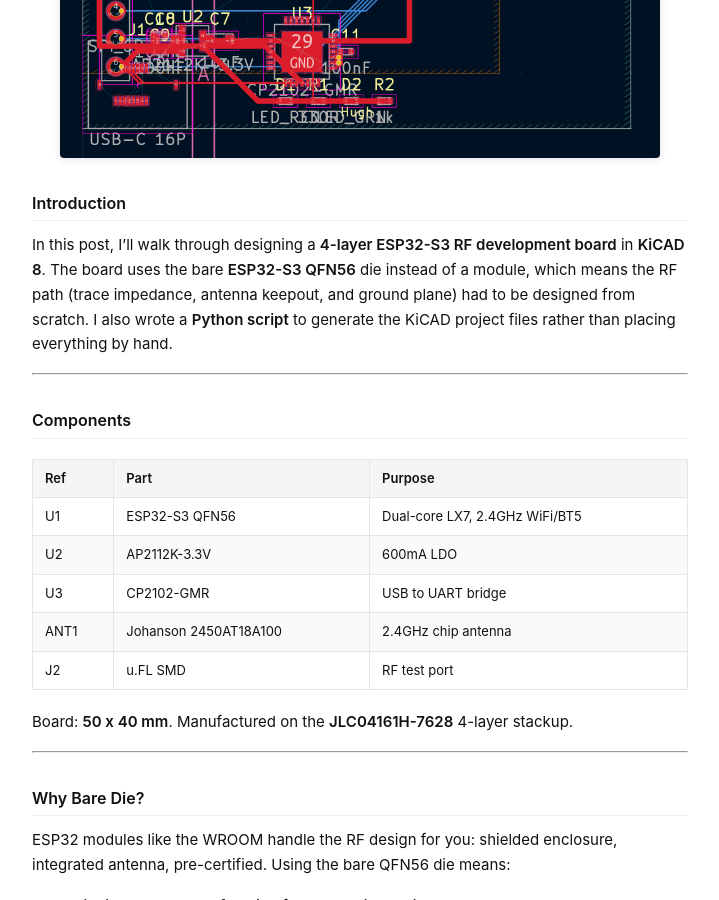
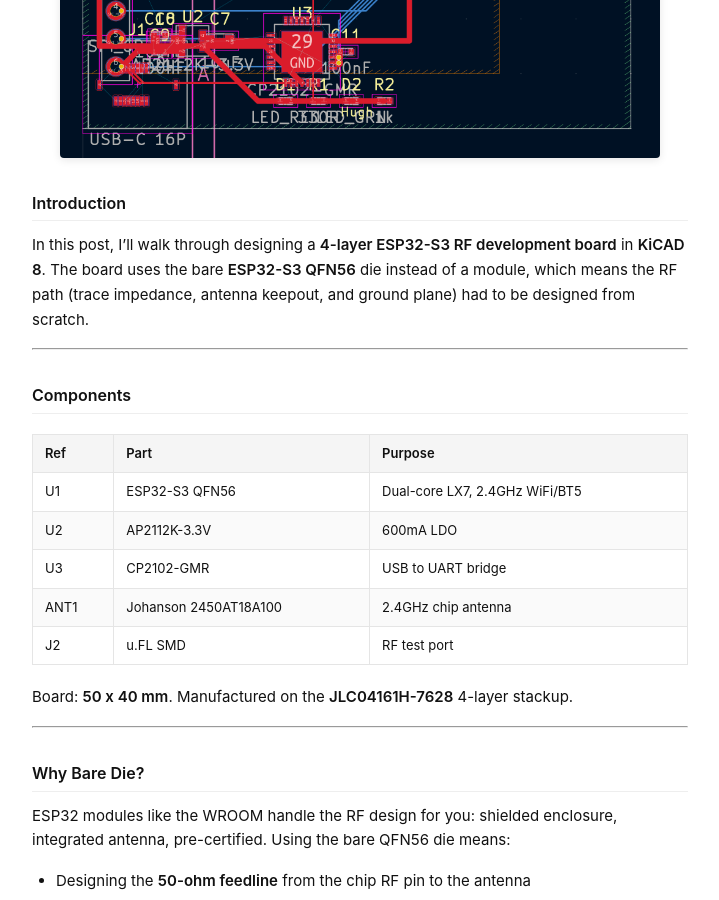
Before and after one commit to HueCodes/HueCodes.github.io, a Jekyll site: the page built from _hardware/esp32-s3-rf-board.md, in a window 1280 px wide and 900 px high, scrolled down 514 px. Shown: the whole window, without its empty margins (280-999 px from the left). Built offline with Jekyll 4.4.1, drawn with Linux system fonts in a browser that asks for light colours.

Commit message:
Remove Python script mention from intro

```diff
--- a/_hardware/esp32-s3-rf-board.md
+++ b/_hardware/esp32-s3-rf-board.md
@@ -9,7 +9,7 @@ github:
 
 ## Introduction
 
-In this post, I'll walk through designing a **4-layer ESP32-S3 RF development board** in **KiCAD 8**. The board uses the bare **ESP32-S3 QFN56** die instead of a module, which means the RF path (trace impedance, antenna keepout, and ground plane) had to be designed from scratch. I also wrote a **Python script** to generate the KiCAD project files rather than placing everything by hand.
+In this post, I'll walk through designing a **4-layer ESP32-S3 RF development board** in **KiCAD 8**. The board uses the bare **ESP32-S3 QFN56** die instead of a module, which means the RF path (trace impedance, antenna keepout, and ground plane) had to be designed from scratch.
 
 ---
 
```
